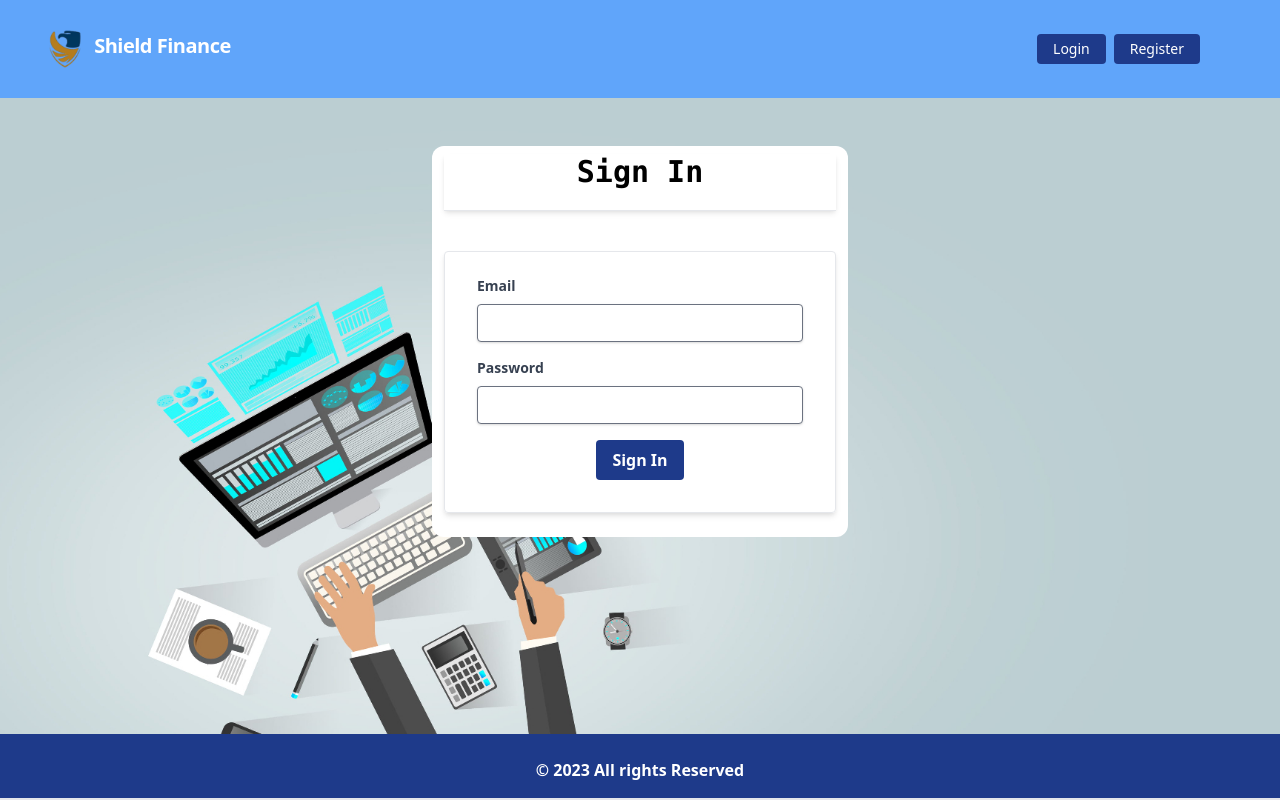
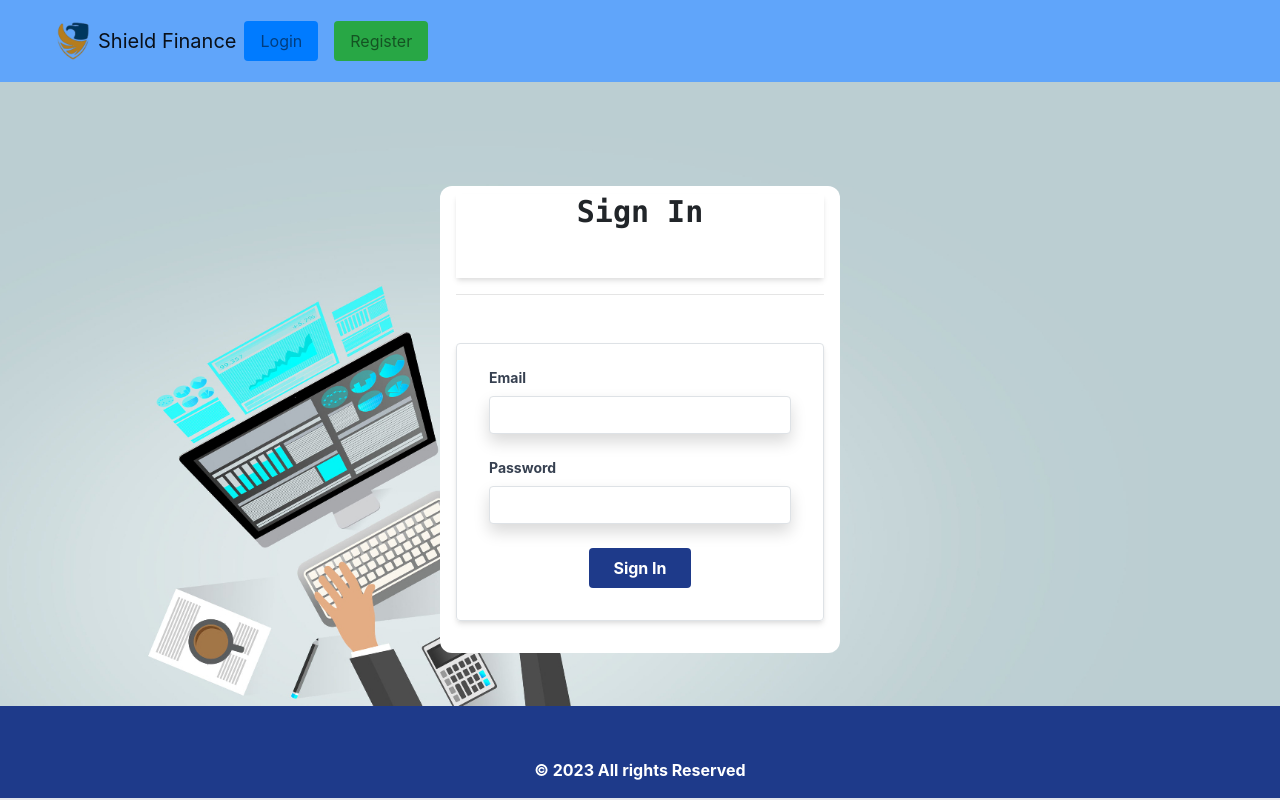
Before and after one commit to EdetDavid/shield_finance, a Django app: page /accounts/login/ in a window 1280 px wide. Run offline with Django 3.2, Linux system fonts and the light colour scheme; parts of the project's set-up code (start-up, migrations or seed data) failed here and were passed over; some libraries are stand-ins or nearby versions.

Commit message:
first commit

```diff
--- a/templates/accounts/user_login.html
+++ b/templates/accounts/user_login.html
@@ -1,29 +1,49 @@
-{% extends 'core/base.html' %} {% load static %} {% block head_title %}Sheild Finance{% endblock %} {% block content %} {% if form.non_field_errors %} {% for error in form.non_field_errors %}
+{% extends 'core/base.html' %}
+{% load static %}
+{% block head_title %}Shield Finance{% endblock %}
+
+{% block content %}
+    {% if form.non_field_errors %}
+        {% for error in form.non_field_errors %}
             <div class="bg-red-100 border border-red-400 text-red-700 px-4 py-3 rounded relative mt-2" role="alert">
                 <p class="font-bold">Error!</p>
                 <p class="block sm:inline">{{ error }}</p>
             </div>
-{% endfor %} {% endif %}
-<div class="grid grid-cols-3 gap-4">
+        {% endfor %}
+    {% endif %}
+
+    <div class="grid grid-cols-1 sm:grid-cols-2 lg:grid-cols-3 gap-4 mx-auto mt-8 p-4">
         <div></div>
-    <div class="py-2 px-3 rounded-xl bg-white mt-12">
+        <div class="sm:col-span-2 lg:col-span-1 py-2 px-3 rounded-xl bg-white mt-12">
             <h1 class="font-mono font-bold text-3xl text-center pb-5 shadow-md">Sign In</h1>
-        <hr>
-        <div class="w-full mt-10">
+            <hr class="mb-5">
+            <div class="w-full">
                 <form method="post" class="shadow-md border border-gray-200 rounded px-8 pt-6 pb-8 mb-4">
-                {% csrf_token %} {% for hidden_field in form.hidden_fields %} {{ hidden_field.errors }} {{ hidden_field }} {% endfor %} {% for field in form.visible_fields %}
+                    {% csrf_token %}
+                    {% for hidden_field in form.hidden_fields %}
+                        {{ hidden_field.errors }}
+                        {{ hidden_field }}
+                    {% endfor %}
+
+                    {% for field in form.visible_fields %}
                         <div class="mb-4">
                             <label class="block text-gray-700 text-sm font-bold mb-2" for="{{ field.id_for_label }}">
                                 {{ field.label }}
                             </label>
-                    <input class="shadow appearance-none border border-gray-500 rounded w-full py-2 px-3 text-gray-700 leading-tight focus:outline-none focus:shadow-outline" name="{{ field.name }}" id="{{ field.id_for_label }}" type="{{ field.widget_type }}">
+                            <input class="shadow appearance-none border border-gray-500 rounded w-full py-2 px-3 text-gray-700 leading-tight focus:outline-none focus:shadow-outline"
+                                   name="{{ field.name }}" id="{{ field.id_for_label }}" type="{{ field.widget_type }}">
                         </div>
-                {% if field.errors %} {% for error in field.errors %}
+
+                        {% if field.errors %}
+                            {% for error in field.errors %}
                                 <p class="text-red-600 text-sm italic pb-2">{{ error }}</p>
-                {% endfor %} {% endif %} {% endfor %}
+                            {% endfor %}
+                        {% endif %}
+                    {% endfor %}
 
                     <div class="flex items-center justify-center w-full">
-                    <button class="bg-blue-900 hover:bg-blue-700 text-white font-bold py-2 px-4 rounded focus:outline-none focus:shadow-outline" type="submit">
+                        <button class="bg-blue-900 hover:bg-blue-700 text-white font-bold py-2 px-4 rounded focus:outline-none focus:shadow-outline"
+                                type="submit">
                             Sign In
                         </button>
                     </div>
--- a/templates/core/base.html
+++ b/templates/core/base.html
@@ -8,7 +8,7 @@
       content="width=device-width, initial-scale=1, shrink-to-fit=no"
     />
     <meta name="description" content="Shield Finance" />
-    <meta name="author" content="Maksudul Haque" />
+    <meta name="author" content="Edet David" />
     <title>{% block head_title %}Shield Finanace {% endblock %}</title>
     <link
       href="https://unpkg.com/tailwindcss@^1.0/dist/tailwind.min.css"
@@ -48,6 +48,21 @@
       <!-- Add content here -->
       {% endblock %}
     </div>
-    {% include 'core/footer.html' %} {% endblock %} {% block footer_extra %}{% endblock %}
+    {% include 'core/footer.html' %} {% endblock %} {% block footer_extra %}{%  endblock %}
+    <script
+      src="https://code.jquery.com/jquery-3.3.1.slim.min.js"
+      integrity="sha384-q8i/X+965DzO0rT7abK41JStQIAqVgRVzpbzo5smXKp4YfRvH+8abtTE1Pi6jizo"
+      crossorigin="anonymous"
+    ></script>
+    <script
+      src="https://cdnjs.cloudflare.com/ajax/libs/popper.js/1.14.7/umd/popper.min.js"
+      integrity="sha384-UO2eT0CpHqdSJQ6hJty5KVphtPhzWj9WO1clHTMGa3JDZwrnQq4sF86dIHNDz0W1"
+      crossorigin="anonymous"
+    ></script>
+    <script
+      src="https://stackpath.bootstrapcdn.com/bootstrap/4.3.1/js/bootstrap.min.js"
+      integrity="sha384-JjSmVgyd0p3pXB1rRibZUAYoIIy6OrQ6VrjIEaFf/nJGzIxFDsf4x0xIM+B07jRM"
+      crossorigin="anonymous"
+    ></script>
   </body>
 </html>
--- a/templates/core/navbar.html
+++ b/templates/core/navbar.html
@@ -1,82 +1,117 @@
 {% load static %}
-<nav class="flex items-center justify-between flex-wrap bg-blue-400 p-6 px-10">
-  <div class="flex items-center flex-shrink-0 text-white mr-6">
-    <a href="/"
-      ><img
-        class="inline-flex"
+<!DOCTYPE html>
+<html lang="en">
+  <head>
+    <meta charset="UTF-8" />
+    <meta
+      name="viewport"
+      content="width=device-width, initial-scale=1, shrink-to-fit=no"
+    />
+    <title>Your Page Title</title>
+    <!-- Add Bootstrap CSS link -->
+    <link
+      rel="stylesheet"
+      href="https://stackpath.bootstrapcdn.com/bootstrap/4.3.1/css/bootstrap.min.css"
+      integrity="sha384-ggOyR0iXCbMQv3Xipma34MD+dH/1fQ784/j6cY/iJTQUOhcWr7x9JvoRxT2MZw1T"
+      crossorigin="anonymous"
+    />
+
+    <style>
+      .navbar-toggler,
+      .navbar-toggler:focus,
+      .navbar-toggler:active,
+      .navbar-toggler-icon:focus {
+        outline: none !important;
+        box-shadow: none !important;
+        border: none !important;
+      }
+    </style>
+  </head>
+
+  <nav class="navbar navbar-expand-lg navbar-light bg-blue-400 p-3 px-5 w-100">
+    <img
+      class="navbar-brand p-0 m-0"
       src="{% static 'img/logo.png' %}"
       width="50px"
       height="50px"
       alt="nav-logo"
     />
+    <a class="navbar-brand p-0 m-0" href="/"> Shield Finance </a>
 
-      <span class="font-semibold text-xl tracking-tight text-white"
-        >Shield Finance</span
+    <button
+      class="navbar-toggler"
+      type="button"
+      data-toggle="collapse"
+      data-target="#navbarNav"
+      aria-controls="navbarNav"
+      aria-expanded="false"
+      aria-label="Toggle navigation"
     >
-    </a>
-  </div>
-  <div class="block lg:hidden">
-    <button
-      class="flex items-center px-3 py-2 border rounded text-white border-white-400 hover:text-white hover:border-white"
+      <span class="navbar-toggler-icon"></span>
+    </button>
+
+    <div class="collapse navbar-collapse" id="navbarNav">
+      {% if request.user.is_authenticated %}
+      <ul class="navbar-nav mr-auto">
+        <li class="nav-item">
+          <a
+            class="nav-link hide-nav"
+            href="{% url 'transactions:transaction_report' %}"
+            >Home</a
           >
-      <svg
-        class="fill-current h-3 w-3"
-        viewBox="0 0 20 20"
-        xmlns="http://www.w3.org/2000/svg"
+        </li>
+        <li class="nav-item">
+          <a
+            class="nav-link hide-nav"
+            href="{% url 'payments:initiate_payment' %}"
+            >Deposit</a
           >
-        <title>Menu</title>
-        <path d="M0 3h20v2H0V3zm0 6h20v2H0V9zm0 6h20v2H0v-2z" />
-      </svg>
-    </button>
-  </div>
-  <div class="w-full block flex-grow lg:flex lg:items-center lg:w-auto px-10">
-    {% if request.user.is_authenticated %}
-    <div class="text-md lg:flex-grow">
+        </li>
+        <li class="nav-item">
           <a
-        href="{% url 'transactions:transaction_report' %}"
-        class="block mt-4 lg:inline-block lg:mt-0 text-white hover:text-white mr-4"
+            class="nav-link hide-nav"
+            href="{% url 'transactions:withdraw_money' %}"
+            >Withdraw</a
           >
-        Home
-      </a>
-      <a
-        href="{% url 'payments:initiate_payment' %}"
-        class="block mt-4 lg:inline-block lg:mt-0 text-white hover:text-white mr-4"
-      >
-        Deposit
-      </a>
-      <a
-        href="{% url 'transactions:withdraw_money' %}"
-        class="block mt-4 lg:inline-block lg:mt-0 text-white hover:text-white"
-      >
-        Withdraw
-      </a>
-    </div>
-    <div class="flex w-auto">
-      <div class="text-blue-900 my-auto font-black px-5">
+        </li>
+      </ul>
+      <div class="navbar-text text-blue-900 my-2 my-lg-0 font-weight-bold">
         Welcome, {{ request.user.first_name }} {{ request.user.last_name }}!
       </div>
+
+      <ul class="navbar-nav">
+        <li class="nav-item">
           <a
+            class="nav-link d-inline-flex px-3 btn-danger rounded m-2"
             href="{% url 'accounts:user_logout' %}"
-        class="mx-2 inline-block font-medium text-sm px-4 py-2 leading-none bg-blue-900 rounded text-white border-white hover:border-transparent hover:text-gray-800 hover:bg-white mt-4 lg:mt-0"
             >Logout</a
           >
-    </div>
+        </li>
+      </ul>
       {% else %}
-    <div class="text-md lg:flex-grow"></div>
-    <div>
+      <ul class="navbar-nav position-absolute">
+        <li class="nav-item">
           <a
+            class="nav-link d-inline-flex px-3 btn-primary rounded m-2"
             href="{% url 'accounts:user_login' %}"
-        class="mr-2 inline-block font-medium text-sm px-4 py-2 leading-none bg-blue-900 rounded text-white border-white hover:border-transparent hover:text-gray-800 hover:bg-white mt-4 lg:mt-0"
             >Login</a
           >
-    </div>
-    <div>
+        </li>
+        <li class="nav-item">
           <a
+            class="nav-link d-inline-flex px-3 btn-success rounded m-2"
             href="{% url 'accounts:user_registration' %}"
-        class="inline-block font-medium text-sm px-4 py-2 leading-none bg-blue-900 rounded text-white border-white hover:border-transparent hover:text-gray-800 hover:bg-white mt-4 lg:mt-0"
             >Register</a
           >
-    </div>
+        </li>
+      </ul>
       {% endif %}
     </div>
   </nav>
+
+  <!-- Add Bootstrap JS and Popper.js scripts -->
+
+  <script>
+
+  </script>
+</html>
```
Also changed, not shown: banking_system/settings.py (+6 -16 lines), banking_system/urls.py (+5 -8 lines), templates/transactions/transaction_form.html (+4 -5 lines), templates/transactions/transaction_report.html (+15 -11 lines), db.sqlite3. Lines whose indentation alone changed are shown as unchanged.
